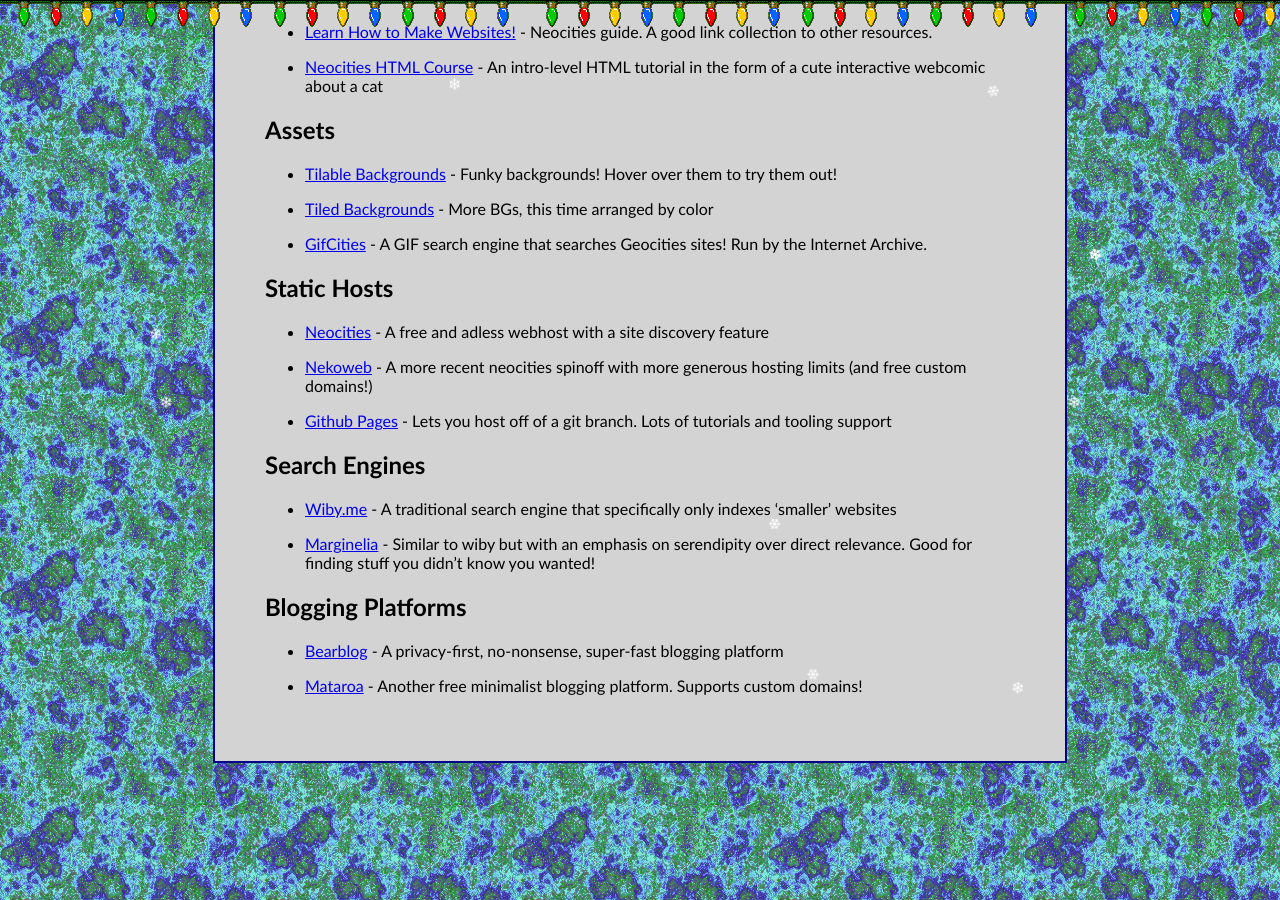
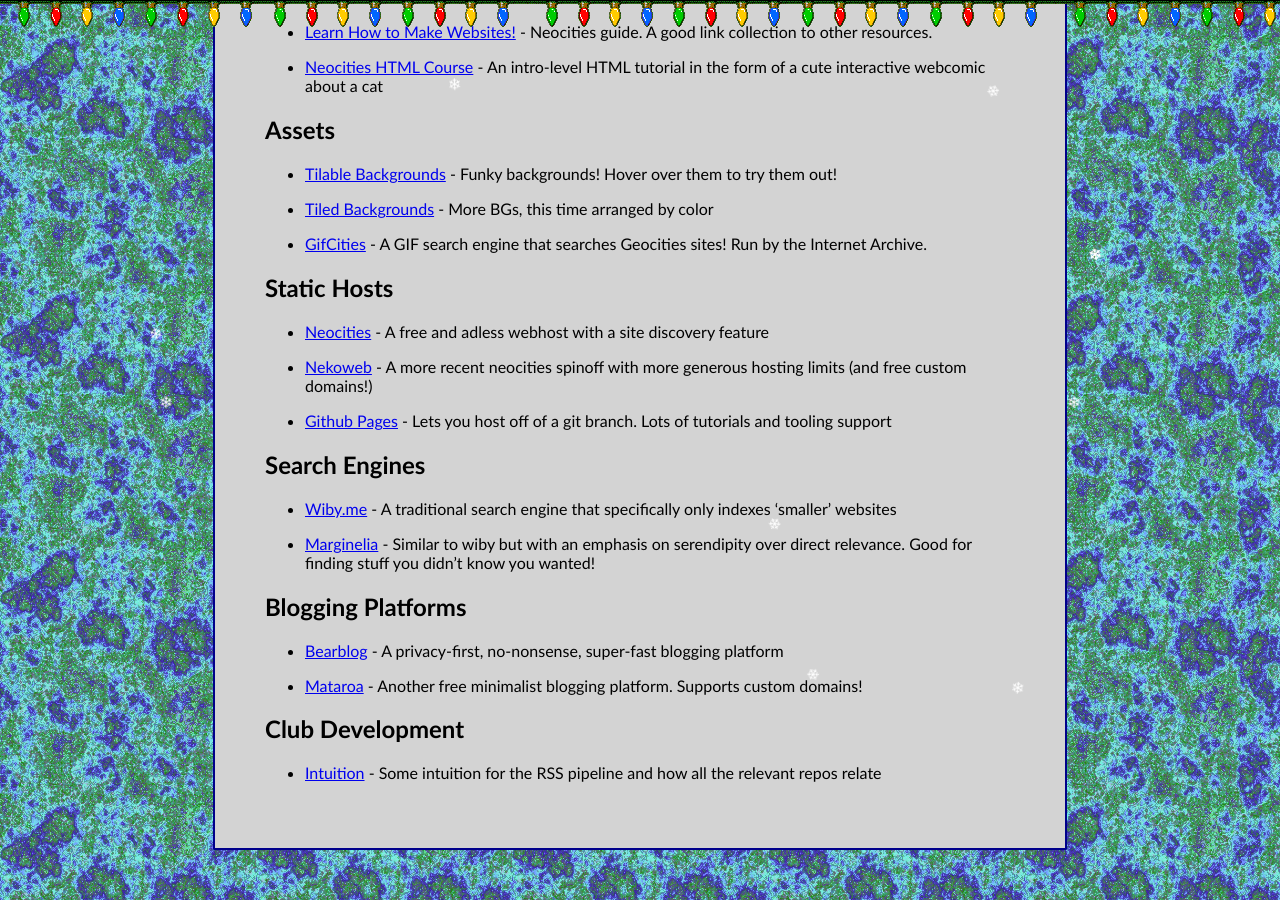
Before and after one commit to uoftwebloggingclub/uoftwebloggingclub.neocities.org, a Jekyll site: the page built from resources/index.md, in a window 1280 px wide and 900 px high, scrolled down 680 px. Built offline with Jekyll 4.4.1, drawn with Linux system fonts in a browser that asks for light colours; our own code applies the rules of GitHub Pages for plain Markdown files.

Commit message:
Add club development section

```diff
--- a/resources/index.md
+++ b/resources/index.md
@@ -57,3 +57,7 @@
 - [Bearblog](https://bearblog.dev/) - A privacy-first, no-nonsense, super-fast blogging platform
 
 - [Mataroa](https://mataroa.blog/) - Another free minimalist blogging platform. Supports custom domains!
+
+## Club Development
+
+- [Intuition](https://farazkaleemmalik.cyou/projects/webloggingclub/) - Some intuition for the RSS pipeline and how all the relevant repos relate
```
